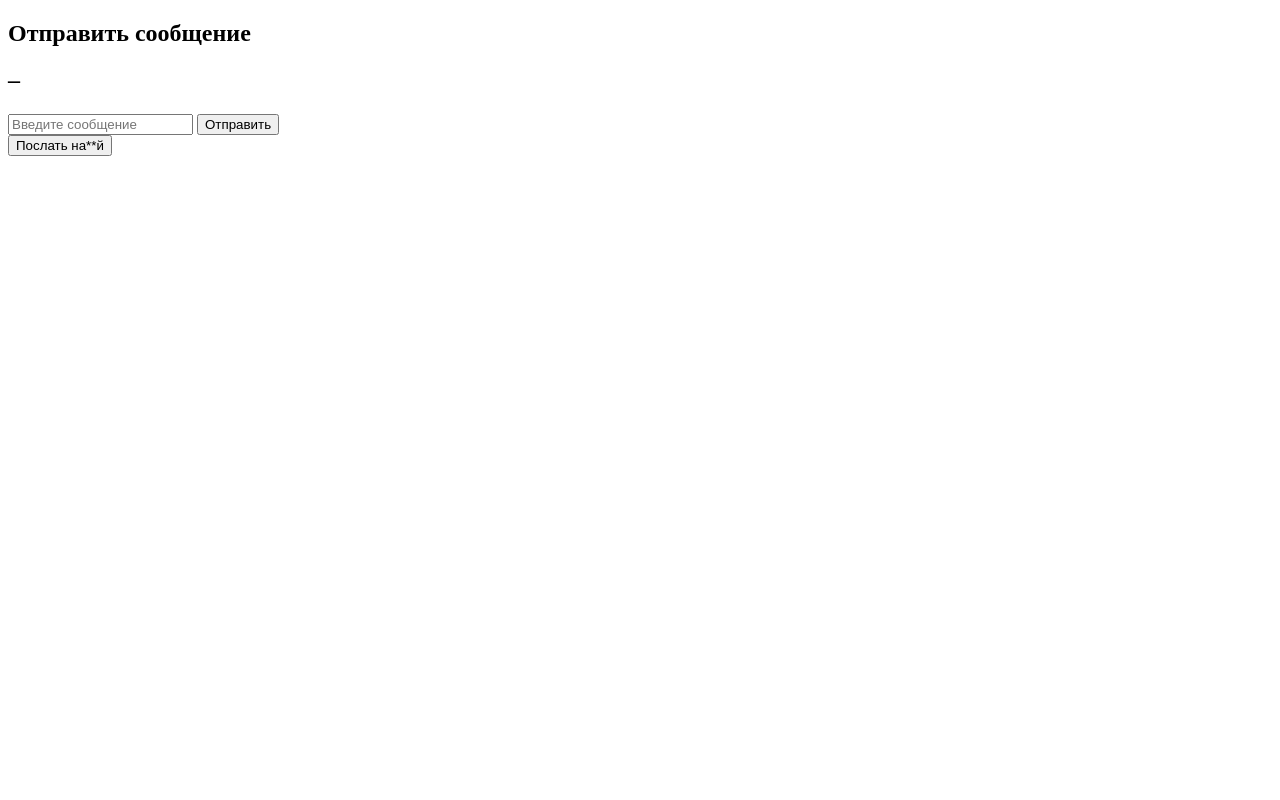
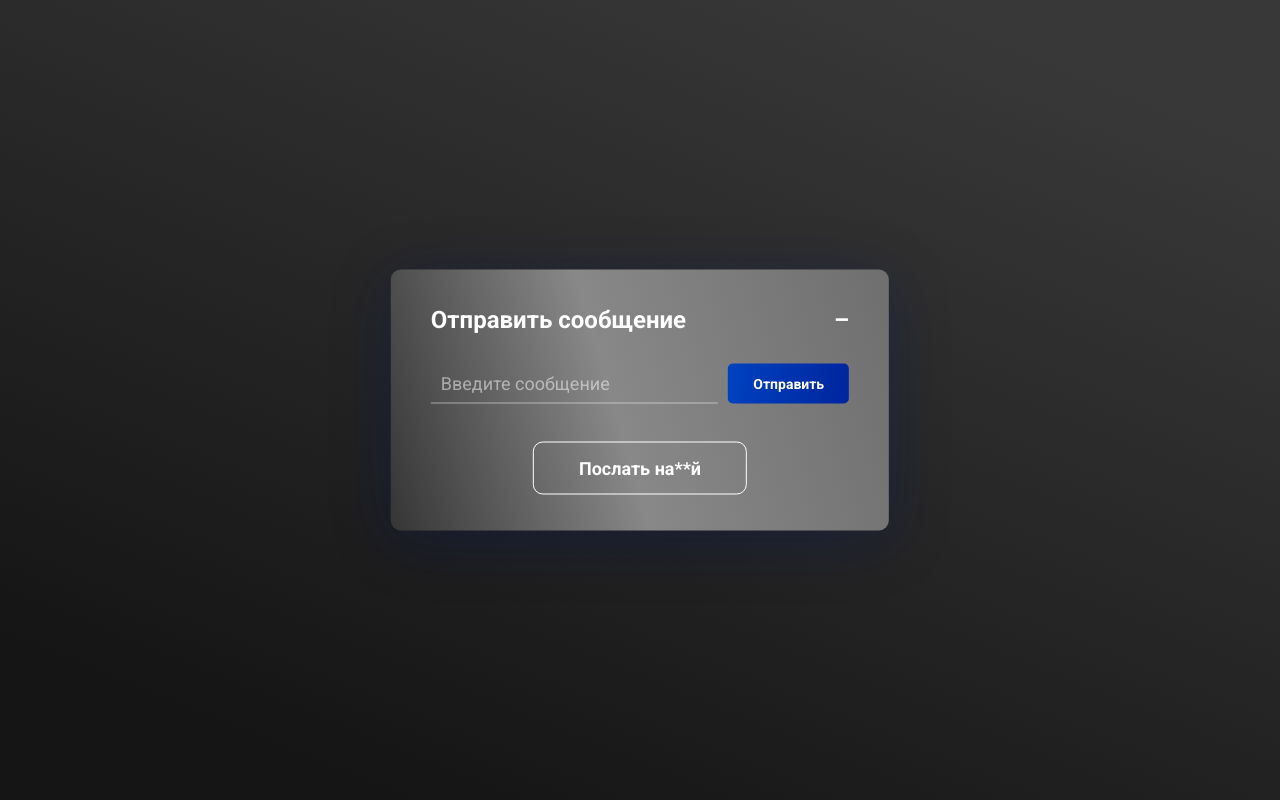
Before and after one commit to Cowboy-Killer/messageSender, a plain HTML site: page index.html in a window 1280 px wide. Drawn offline with Linux system fonts and the light colour scheme; the site is published under a folder, as on GitHub Pages, so addresses that start at the root find nothing.

Commit message:
Update index.html

```diff
--- a/index.html
+++ b/index.html
@@ -4,8 +4,8 @@
     <meta charset="UTF-8">
     <meta http-equiv="X-UA-Compatible" content="IE=edge">
     <meta name="viewport" content="width=device-width, initial-scale=1.0">
-    <link rel="stylesheet" href="/css/normalize.css">
-    <link rel="stylesheet" href="/css/style.css">
+    <link rel="stylesheet" href="css/normalize.css">
+    <link rel="stylesheet" href="css/style.css">
     <title>DGS</title>
 </head>
 <body>
@@ -27,6 +27,6 @@
             </form>
         </div>
     </section>
-    <script src="/js/form.js"></script>
+    <script src="js/form.js"></script>
 </body>
 </html>
```
